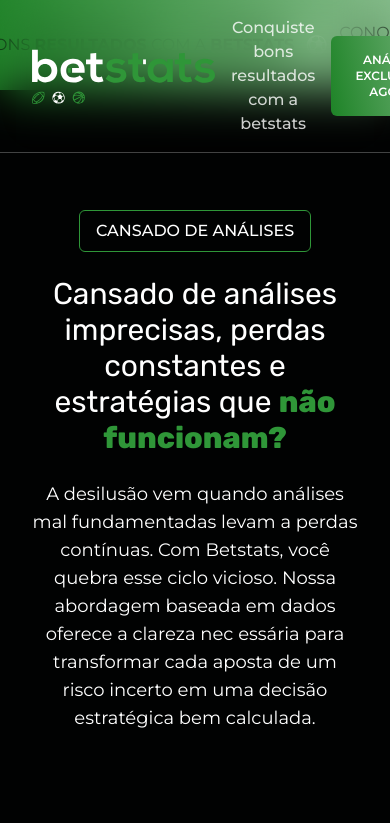
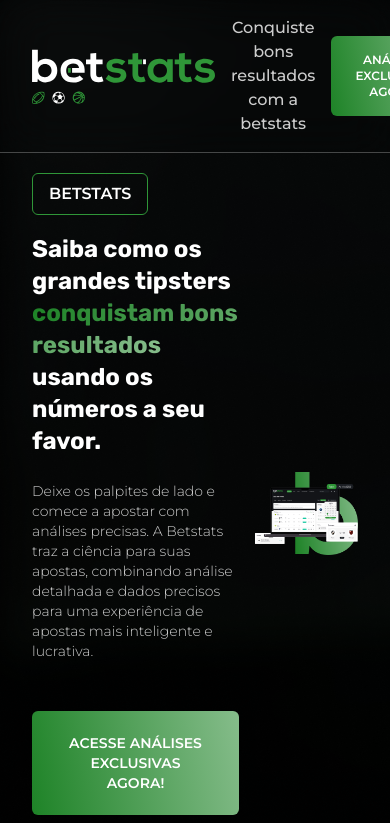
Before and after one commit to PauloMendees/betstats-lp, a Next.js app: page / in a window 390 px wide. Shown: the top 823 px of the page. Built offline with nearby package versions, Linux system fonts and the light colour scheme.

Commit message:
feat: tablet responsive

```diff
--- a/src/app/page.tsx
+++ b/src/app/page.tsx
@@ -4,7 +4,7 @@
 import { EvolveHasTipster } from '@/layout/EvolveHasTipster';
 import { FAQ } from '@/layout/FAQ';
 import { GreenRange } from '@/layout/GreenRange';
-import Hero from '@/layout/Hero';
+import { Hero } from '@/layout/Hero';
 import { SeeHowStatisticsWork } from '@/layout/SeeHowStatisticsWork';
 import { SpendMoney } from '@/layout/SpendMoney';
 import { TakeDecisions } from '@/layout/TakeDecisions';
@@ -13,7 +13,7 @@
 export default function Home() {
   return (
     <main className="flex flex-col text-text-primary">
-      <Hero.Desktop />
+      <Hero />
       <GreenRange />
       <TiredOfAnalysis />
       <TakeDecisions />
--- a/src/layout/AccessAnalysis/index.tsx
+++ b/src/layout/AccessAnalysis/index.tsx
@@ -6,7 +6,7 @@
 
 export const AccessAnalysis = () => {
   return (
-    <section className="w-full flex items-center gap-10">
+    <section className="w-full flex flex-col lg:flex-row items-center gap-10 mb-20 lg:mb-0">
       <div className="md:mr-[-80px] lg:mr-[-120px] ml-[-200px]">
         <Image
           src={AccessAnalysisImage}
--- a/src/layout/Hero/Hero.Desktop..tsx
+++ /dev/null
@@ -1,58 +0,0 @@
-'use client';
-
-import { PagarmeLogo } from '@/assets/partners/PagarmeLogo';
-import { Button } from '@/components/Button';
-import HeroMainImage from '@/../public/images/hero-main-image.png';
-import Image from 'next/image';
-import { useScreenDetector } from '@/hooks/useScreenDetector';
-import When from '@/components/When';
-
-export const DesktopHero = () => {
-  const { isMobile } = useScreenDetector();
-
-  return (
-    <When
-      conditional={!isMobile}
-      trueRender={
-        <section className="w-full pb-[146px] pt-[173px] bg-hero-background px-8">
-          <div className="flex flex-col items-center max-w-[1280px] mx-auto">
-            <div className="flex items-center gap-4 lg:gap-0">
-              <div className="flex flex-col items-start gap-[18px]">
-                <Button scheme="outlined" className="px-4 py-2">
-                  BETSTATS
-                </Button>
-                <div className="flex flex-col items-start gap-6">
-                  <h2 className="max-w-[590px] font-rubik font-bold text-2xl lg:text-5xl text-text-primary">
-                    Saiba como os grandes tipsters{' '}
-                    <b className="font-bold bg-gradient-to-r from-green-gradient-start to-green-gradient-end text-transparent bg-clip-text">
-                      conquistam bons resultados
-                    </b>{' '}
-                    usando os números a seu favor.
-                  </h2>
-                  <p className="text-start max-w-[518px] text-common-white-800 font-light text-sm lg:text-lg">
-                    Deixe os palpites de lado e comece a apostar com análises precisas. A Betstats
-                    traz a ciência para suas apostas, combinando análise detalhada e dados precisos
-                    para uma experiência de apostas mais inteligente e lucrativa.
-                  </p>
-                </div>
-                <div className="flex flex-col mt-8 gap-[10px] items-center">
-                  <Button className="py-[22px] px-9">
-                    <span className="lg:text-base text-sm">ACESSE ANÁLISES EXCLUSIVAS AGORA!</span>
-                  </Button>
-                  <PagarmeLogo />
-                </div>
-              </div>
-              <div className="lg:ml-[-32px]">
-                <Image
-                  priority
-                  src={HeroMainImage}
-                  alt="Imagem mostrando o dashboard inicial da plataforma"
-                />
-              </div>
-            </div>
-          </div>
-        </section>
-      }
-    />
-  );
-};
--- a/src/layout/Hero/index.tsx
+++ b/src/layout/Hero/index.tsx
@@ -1,7 +1,49 @@
-import { DesktopHero } from './Hero.Desktop.';
+'use client';
 
-const Hero = {
-  Desktop: DesktopHero,
+import { PagarmeLogo } from '@/assets/partners/PagarmeLogo';
+import { Button } from '@/components/Button';
+import HeroMainImage from '@/../public/images/hero-main-image.png';
+import Image from 'next/image';
+
+export const Hero = () => {
+  return (
+    <section className="w-full pb-[146px] pt-[173px] bg-hero-background px-8">
+      <div className="flex flex-col items-center max-w-[1280px] mx-auto">
+        <div className="flex items-center gap-4 lg:gap-0">
+          <div className="flex flex-col items-start gap-[18px]">
+            <Button scheme="outlined" className="px-4 py-2">
+              BETSTATS
+            </Button>
+            <div className="flex flex-col items-start gap-6">
+              <h2 className="max-w-[590px] font-rubik font-bold text-2xl lg:text-5xl text-text-primary">
+                Saiba como os grandes tipsters{' '}
+                <b className="font-bold bg-gradient-to-r from-green-gradient-start to-green-gradient-end text-transparent bg-clip-text">
+                  conquistam bons resultados
+                </b>{' '}
+                usando os números a seu favor.
+              </h2>
+              <p className="text-start max-w-[518px] text-common-white-800 font-light text-sm lg:text-lg">
+                Deixe os palpites de lado e comece a apostar com análises precisas. A Betstats traz
+                a ciência para suas apostas, combinando análise detalhada e dados precisos para uma
+                experiência de apostas mais inteligente e lucrativa.
+              </p>
+            </div>
+            <div className="flex flex-col mt-8 gap-[10px] items-center">
+              <Button className="py-[22px] px-9">
+                <span className="lg:text-base text-sm">ACESSE ANÁLISES EXCLUSIVAS AGORA!</span>
+              </Button>
+              <PagarmeLogo />
+            </div>
+          </div>
+          <div className="lg:ml-[-32px]">
+            <Image
+              priority
+              src={HeroMainImage}
+              alt="Imagem mostrando o dashboard inicial da plataforma"
+            />
+          </div>
+        </div>
+      </div>
+    </section>
+  );
 };
-
-export default Hero;
--- a/src/layout/SeeHowStatisticsWork/index.tsx
+++ b/src/layout/SeeHowStatisticsWork/index.tsx
@@ -3,7 +3,7 @@
 
 export const SeeHowStatisticsWork = () => {
   return (
-    <section className="mx-auto max-w-[1523px] w-full bg-green-gradient rounded-[30px] pt-6 pb-6 xl:pb-5 xl:pt-0 px-8 mt-[178px] flex items-center gap-10 lg:gap-28">
+    <section className="mx-auto max-w-[1523px] w-full bg-green-gradient rounded-[30px] pt-6 pb-6 xl:pb-5 xl:pt-0 px-8 mt-[178px] flex flex-col lg:flex-row items-center gap-10 lg:gap-28">
       <div className="mb-5">
         <Image
           src={SeeHowStatisticsWorkImage}
--- a/src/layout/SpendMoney/index.tsx
+++ b/src/layout/SpendMoney/index.tsx
@@ -2,12 +2,11 @@
 import { FiUser } from 'react-icons/fi';
 import { IoMdNotificationsOutline } from 'react-icons/io';
 import SpendMoneyImage from '../../../public/images/spend-money.png';
-import GreenLight from '../../../public/images/green-light.png';
 import Image from 'next/image';
 
 export const SpendMoney = () => {
   return (
-    <div className="w-full flex items-center justify-center gap-16 px-8">
+    <div className="w-full flex flex-col lg:flex-row items-center justify-center gap-16 px-8">
       <div className="flex flex-col items-start gap-10 max-w-[540px] w-full">
         <div className="flex items-center gap-7">
           <div className="rounded-full bg-bg-secondary p-[10px]">
```
